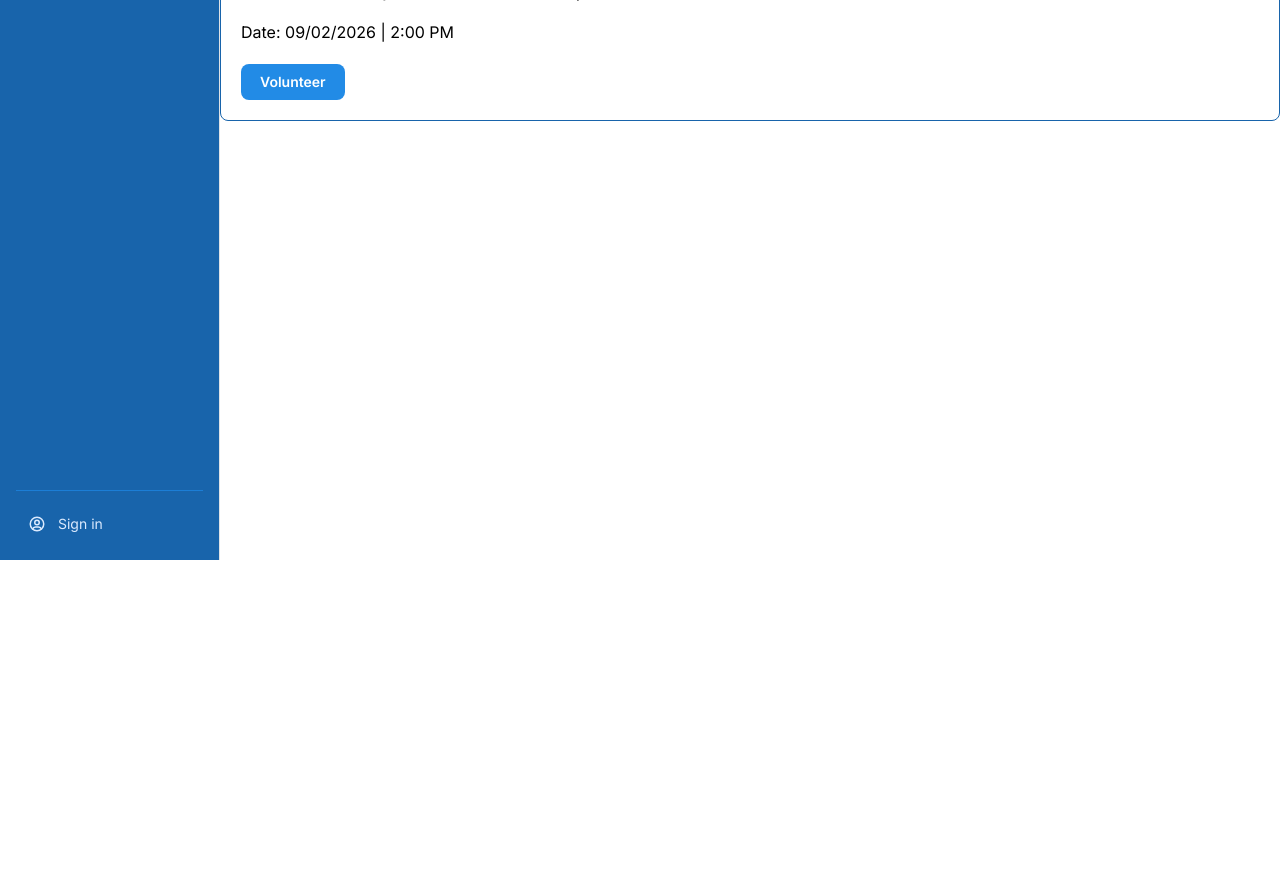
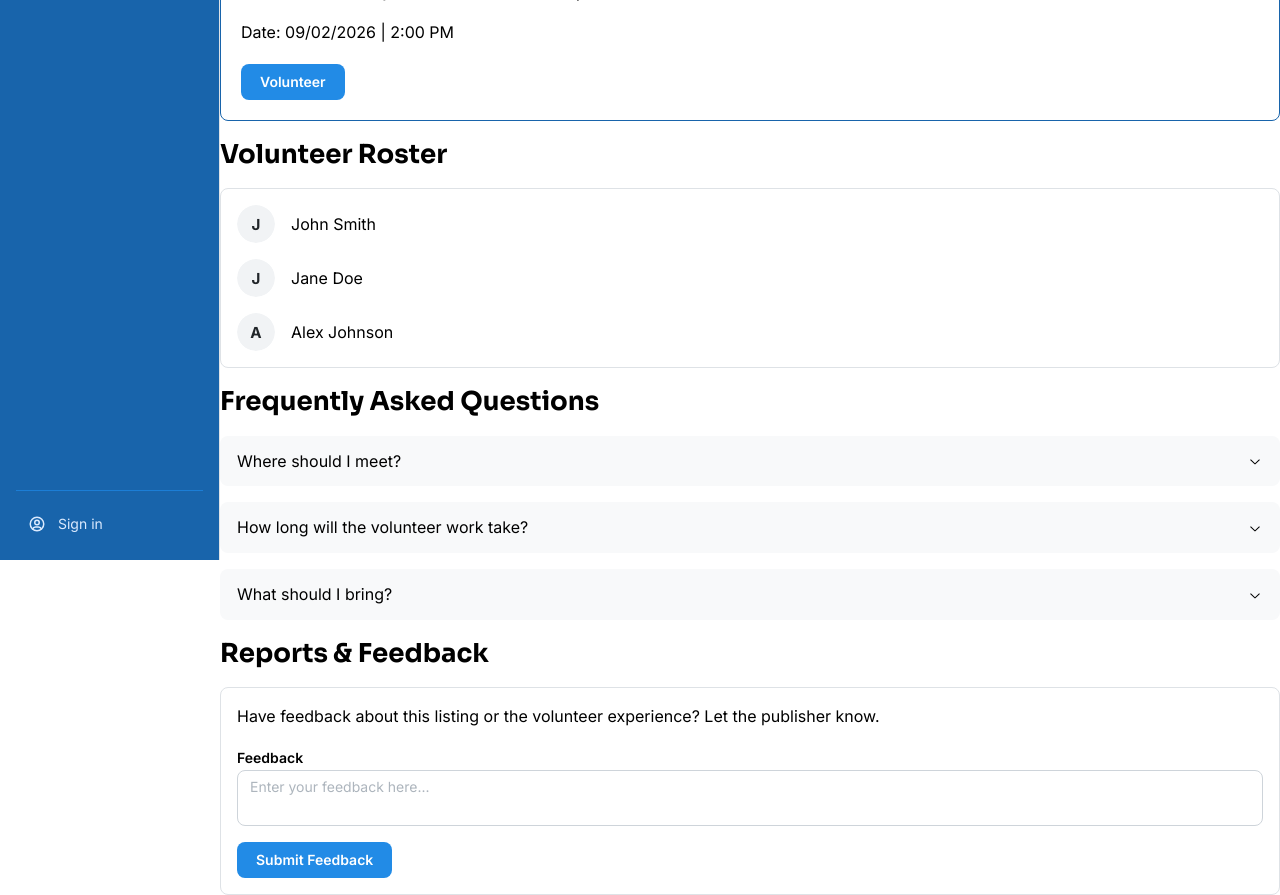
Before and after one commit to crawle00/crewly-ui, a React (Vite) app: page /Listings/1 in a window 1280 px wide. Shown: the part 240-1135 px from the top of the page. Before the commit the page ends 800 px from the top, so only its background shows below. Built offline with nearby package versions, Linux system fonts and the light colour scheme; no server answers.

Commit message:
listing page WIP

```diff
--- a/src/pages/Listings.jsx
+++ b/src/pages/Listings.jsx
@@ -1,4 +1,4 @@
-import {Card, Box, Title, Text, Button} from "@mantine/core";
+import {Accordion, Box, Title, Text, Button , Avatar , Group , Paper , Stack , Textarea} from "@mantine/core";
 import {useParams , useNavigate} from "../router";
 
 //Hard code just to simulate listing being pulled.
@@ -13,6 +13,35 @@ const fakeListings = [
     },
 
 ]
+const fakeRoster = [
+    {
+        id: 1,
+        name: "John Smith"
+    },
+    {
+        id: 2,
+        name: "Jane Doe"
+    },
+    {
+        id: 3,
+        name: "Alex Johnson"
+    }
+];
+
+const fakeFAQ = [
+    {
+        question: "Where should I meet?",
+        answer: "Meet at Baldor 143 at the listed start time."
+    },
+    {
+        question: "How long will the volunteer work take?",
+        answer: "The expected time commitment is approximately two hours."
+    },
+    {
+        question: "What should I bring?",
+        answer: "Bring your laptop and anything else you normally use for IT support."
+    }
+];
 
 function Listings(){
     const navigate = useNavigate();
@@ -23,12 +52,18 @@ function Listings(){
 
     return(
         <main>
+
+            <Group justify = "flex-end">
                 <Button
                     variant = "subtle"
                     onClick = {() => navigate("/")}
                 >
                     Back to Listings
                 </Button>
+            </Group>
+
+            <Stack gap = "x1">
+
                 <Box
                     mt = "lg"
                     p = "lg"
@@ -36,6 +71,7 @@ function Listings(){
                     mx = "auto"
                     style = {{border: "1px solid var(--mantine-color-blue-9)" , borderRadius: "8px"}}
                 >
+
                     <Title order = {1}> {listing.title} </Title>
                     <Text mt = "md"> Publisher: {listing.publisher}</Text>
                     <Text mt = "md"> Volunteer Work: {listing.description}</Text>
@@ -45,6 +81,58 @@ function Listings(){
                     <Button mt = "lg">Volunteer</Button>
                 </Box>
 
+                <Box>
+                    <Title order={2} mb="md">Volunteer Roster</Title>
+
+                    <Paper withBorder p="md">
+                        <Stack>
+                            {fakeRoster.map((member) => (
+                                <Group key={member.id}>
+                                    <Avatar radius="xl">{member.name.charAt(0)}</Avatar>
+                                    <Text>{member.name}</Text>
+                                </Group>
+                            ))}
+                        </Stack>
+                    </Paper>
+                </Box>
+
+                <Box>
+                    <Title order={2} mb="md">Frequently Asked Questions</Title>
+
+                    <Accordion variant="separated">
+                        {fakeFAQ.map((faq, index) => (
+                            <Accordion.Item
+                                key={index}
+                                value={`faq-${index}`}
+                            >
+                                <Accordion.Control>{faq.question}</Accordion.Control>
+                                <Accordion.Panel>{faq.answer}</Accordion.Panel>
+                            </Accordion.Item>
+                        ))}
+                    </Accordion>
+                </Box>
+
+                <Box>
+                    <Title order={2} mb="md">Reports & Feedback</Title>
+
+                    <Paper withBorder p="md">
+                        <Stack>
+                            <Text>
+                                Have feedback about this listing or the volunteer
+                                experience? Let the publisher know.
+                            </Text>
+
+                            <Textarea
+                                label="Feedback"
+                                placeholder="Enter your feedback here..."
+                                minRows={4}
+                            />
+
+                            <Button w="fit-content">Submit Feedback</Button>
+                        </Stack>
+                    </Paper>
+                </Box>
+            </Stack>
 
         </main>
     )
```
